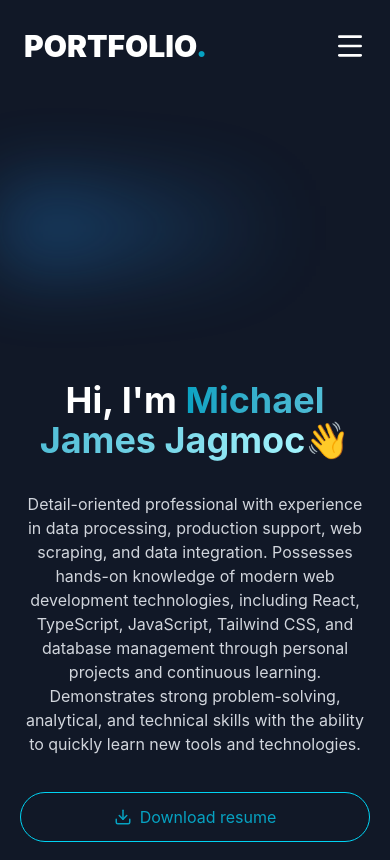
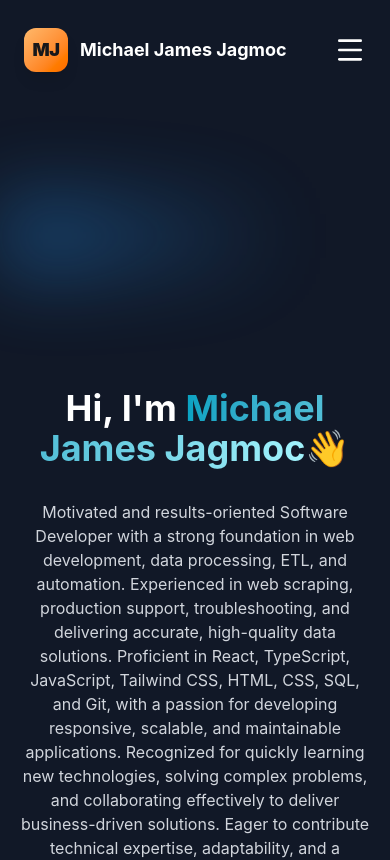
Before and after one commit to Jaeffoy/my-portfolio, a React (Vite) app: page / in a window 390 px wide. Shown: the top 860 px of the page. Built offline with nearby package versions, Linux system fonts and the light colour scheme.

Commit message:
Updated resume and about me section and header

```diff
--- a/src/components/AboutSection.tsx
+++ b/src/components/AboutSection.tsx
@@ -10,7 +10,11 @@ export const AboutSection = () => {
                     More <span className='text-primary'>About</span> Me
                 </h2>
                 <p className='text-gray-400 text-base lg:text-lg mb-10 leading-relaxed'>
-                    I am a dedicated and results-oriented IT professional with experience in quality assurance testing, web scraping, data processing, and troubleshooting. I have worked on identifying and resolving system issues, ensuring data accuracy, and supporting the development of reliable software solutions. With a strong attention to detail and a passion for continuous learning, I am seeking an opportunity to grow as a Software Developer where I can apply my technical skills, contribute to innovative projects, and further expand my expertise in software development and modern technologies.
+                    I am a results-driven IT professional with extensive experience in quality assurance testing, web scraping, ETL (Extract, Transform, Load) processes, data processing, and production support. Throughout my career, I have successfully identified and resolved system issues, ensured data accuracy and integrity, optimized data extraction workflows, and contributed to the delivery of reliable, high-quality software solutions.
+                    <br/><br/>
+                    Driven by a passion for technology and continuous learning, I have expanded my expertise in modern web development, building projects using React, TypeScript, JavaScript, Tailwind CSS, HTML, CSS, SQL, and Git. I enjoy solving complex problems, developing efficient solutions, and creating applications that deliver an excellent user experience.
+                    <br/><br/>
+                    As an aspiring Software Developer, I am eager to bring my strong analytical mindset, attention to detail, adaptability, and commitment to excellence to a collaborative team. I am excited to contribute to innovative projects, continuously enhance my technical skills, and create impactful software solutions that deliver real business value.
                 </p>
 
             </div>
--- a/src/components/Header.tsx
+++ b/src/components/Header.tsx
@@ -1,71 +1,129 @@
-import { Menu, X } from 'lucide-react';
-import { useState } from 'react';
-
-
-
+import { Menu, X } from "lucide-react";
+import { useState } from "react";
 
 export const Header = () => {
-    const [isMenuOpen,setIsMenuOpen] = useState(false);
+  const [isMenuOpen, setIsMenuOpen] = useState(false);
 
   const menuItems = [
-        {name: 'Education', href: '#education'},
-        {name: 'About Me', href: '#about'},
-        {name: 'Skills & Experience', href: '#skills'}
+    { name: "Education", href: "#education" },
+    { name: "About Me", href: "#about" },
+    { name: "Skills & Experience", href: "#skills" },
   ];
+
   const scrollToSection = (href: string) => {
     setIsMenuOpen(false);
     document.querySelector(href)?.scrollIntoView({
-            behavior: 'smooth'
+      behavior: "smooth",
     });
-    }
+  };
+
   return (
-    <header className='relative z-50 px-6 py-7'>
-        <div  className='max-w-7xl mx-auto flex justify-between items-center'>
+    <header className="relative z-50 px-6 py-7">
+      <div className="max-w-7xl mx-auto flex justify-between items-center">
+
         {/* Logo */}
-            <div className='text-white text-3xl font-black cursor-pointer'>
-                PORTFOLIO<span className='text-primary'>.</span>
+        <button
+          onClick={() => scrollToSection("#hero")}
+          className="flex items-center gap-3 group"
+        >
+          <div className="flex h-11 w-11 items-center justify-center rounded-xl bg-gradient-to-br from-orange-300 to-orange-500 shadow-lg transition-transform duration-300 group-hover:scale-105">
+            <span className="text-lg font-black tracking-tight text-zinc-900">
+              MJ
+            </span>
           </div>
-            {/* Navigation */}
-            <nav className='hidden md:flex items-center gap-10'>
-                <ul className='flex gap-8'>
+
+          <div className="text-left">
+            <h1 className="text-white text-lg font-bold leading-none">
+              Michael James Jagmoc
+            </h1>
+
+          </div>
+        </button>
+
+        {/* Desktop Navigation */}
+        <nav className="hidden md:flex items-center gap-10">
+          <ul className="flex gap-8">
             {menuItems.map((item) => (
               <li key={item.name}>
-                            <button onClick={() => scrollToSection(item.href)} className='text-gray-300 hover:text-white text-base font-medium transition-colors'>
-                                {item.name}
-                            </button>
-                        </li>
-                    ))
-
-                    }
-                </ul>
-                <button onClick={() => scrollToSection('#contact')} className='bg-primary hover:bg-primary/90 text-white px-6 py-2.5 rounded-lg text-base font-semibold transition-all'>
-                    Contact Me
-                </button>
-            </nav>
-            {/* Mobile Menu */}
-            <button className='md:hidden text-white' onClick={() => setIsMenuOpen(!isMenuOpen)}>
-                    {isMenuOpen ? <X size={32}/> : <Menu size={32}/>}
-            </button>
-
-        </div>
-        {isMenuOpen && (
-            <div className='fixed inset-0 bg-black/60 backdrop-blur-sm md:hidden' onClick={() => setIsMenuOpen(false)}>
-            </div>
-        )}
-        <div className={`fixed top-0 right-0 h-full w-80 bg-[#111827] z-50 transition-transform duration-300 md:hidden ${isMenuOpen ? 'translate-x-0' : 'translate-x-full'} p-8 flex flex-col`}>
-            <button className='self-end text-white mb-10' onClick={() => setIsMenuOpen(false)}>
-                <X size={32}/>
-            </button>
-            <ul className='flex flex-col gap-8'>
-                {menuItems.map((item) => (
-                    <li key={item.name}>
-                        <button onClick={() => scrollToSection(item.href)} className='text-white text-xl font-semihold hover: text-primary'>
+                <button
+                  onClick={() => scrollToSection(item.href)}
+                  className="text-gray-300 hover:text-white text-base font-medium transition-colors"
+                >
                   {item.name}
                 </button>
               </li>
             ))}
-                <li className='pt-6'>
-                    <button onClick={() => scrollToSection('#contact')} className='w-full bg-primary text-white py-4 rounded-xl text-lg font-bold'>
+          </ul>
+
+          <button
+            onClick={() => scrollToSection("#contact")}
+            className="bg-primary hover:bg-primary/90 text-white px-6 py-2.5 rounded-lg text-base font-semibold transition-all"
+          >
+            Contact Me
+          </button>
+        </nav>
+
+        {/* Mobile Menu Button */}
+        <button
+          className="md:hidden text-white"
+          onClick={() => setIsMenuOpen(!isMenuOpen)}
+        >
+          {isMenuOpen ? <X size={32} /> : <Menu size={32} />}
+        </button>
+      </div>
+
+      {/* Mobile Overlay */}
+      {isMenuOpen && (
+        <div
+          className="fixed inset-0 bg-black/60 backdrop-blur-sm md:hidden"
+          onClick={() => setIsMenuOpen(false)}
+        />
+      )}
+
+      {/* Mobile Sidebar */}
+      <div
+        className={`fixed top-0 right-0 h-full w-80 bg-[#111827] z-50 transition-transform duration-300 md:hidden ${
+          isMenuOpen ? "translate-x-0" : "translate-x-full"
+        } p-8 flex flex-col`}
+      >
+        <button
+          className="self-end text-white mb-10"
+          onClick={() => setIsMenuOpen(false)}
+        >
+          <X size={32} />
+        </button>
+
+        {/* Mobile Profile */}
+        <div className="flex items-center gap-3 mb-10">
+          <div className="flex h-11 w-11 items-center justify-center rounded-xl bg-gradient-to-br from-orange-300 to-orange-500 shadow-md">
+            <span className="text-sm font-black text-zinc-900">MJ</span>
+          </div>
+
+          <div>
+            <h2 className="text-white font-bold">Michael.Jagmoc</h2>
+            <p className="text-gray-400 text-sm">
+              Software Developer
+            </p>
+          </div>
+        </div>
+
+        <ul className="flex flex-col gap-8">
+          {menuItems.map((item) => (
+            <li key={item.name}>
+              <button
+                onClick={() => scrollToSection(item.href)}
+                className="text-white text-xl font-semibold hover:text-primary transition-colors"
+              >
+                {item.name}
+              </button>
+            </li>
+          ))}
+
+          <li className="pt-6">
+            <button
+              onClick={() => scrollToSection("#contact")}
+              className="w-full bg-primary hover:bg-primary/90 text-white py-4 rounded-xl text-lg font-bold transition-colors"
+            >
               Contact Me
             </button>
           </li>
--- a/src/components/HeroSection.tsx
+++ b/src/components/HeroSection.tsx
@@ -22,7 +22,7 @@ export const HeroSection = () => {
                         </h1>
                     </div>
                     <p className='text-gray-300 pt-8 text-center lg:text-left mx-auto max-w-xl'>
-                        Detail-oriented professional with experience in data processing, production support, web scraping, and data integration. Possesses hands-on knowledge of modern web development technologies, including React, TypeScript, JavaScript, Tailwind CSS, and database management through personal projects and continuous learning. Demonstrates strong problem-solving, analytical, and technical skills with the ability to quickly learn new tools and technologies.
+                        Motivated and results-oriented Software Developer with a strong foundation in web development, data processing, ETL, and automation. Experienced in web scraping, production support, troubleshooting, and delivering accurate, high-quality data solutions. Proficient in React, TypeScript, JavaScript, Tailwind CSS, HTML, CSS, SQL, and Git, with a passion for developing responsive, scalable, and maintainable applications. Recognized for quickly learning new technologies, solving complex problems, and collaborating effectively to deliver business-driven solutions. Eager to contribute technical expertise, adaptability, and a continuous learning mindset to a dynamic development team.
                     </p>
                     <div className='flex items-center gap-3 pt-9 flex-col sm:flex-row sm:w-max lg:mx-0'>
 
@@ -33,7 +33,7 @@ export const HeroSection = () => {
                                     <div className='download-loader text-white hidden'></div>
                                 </div>
                                 <a href={resume} download='Michael-James-Jagmoc.pdf' className='pl-2 text-primary'>
-                                    Download resume
+                                    Download Resume
                                 </a>
                             </div>
                         </button>
```
Also changed, not shown: 1 other file (tests, documents, lock files or other folders). Lines whose indentation alone changed are shown as unchanged.
